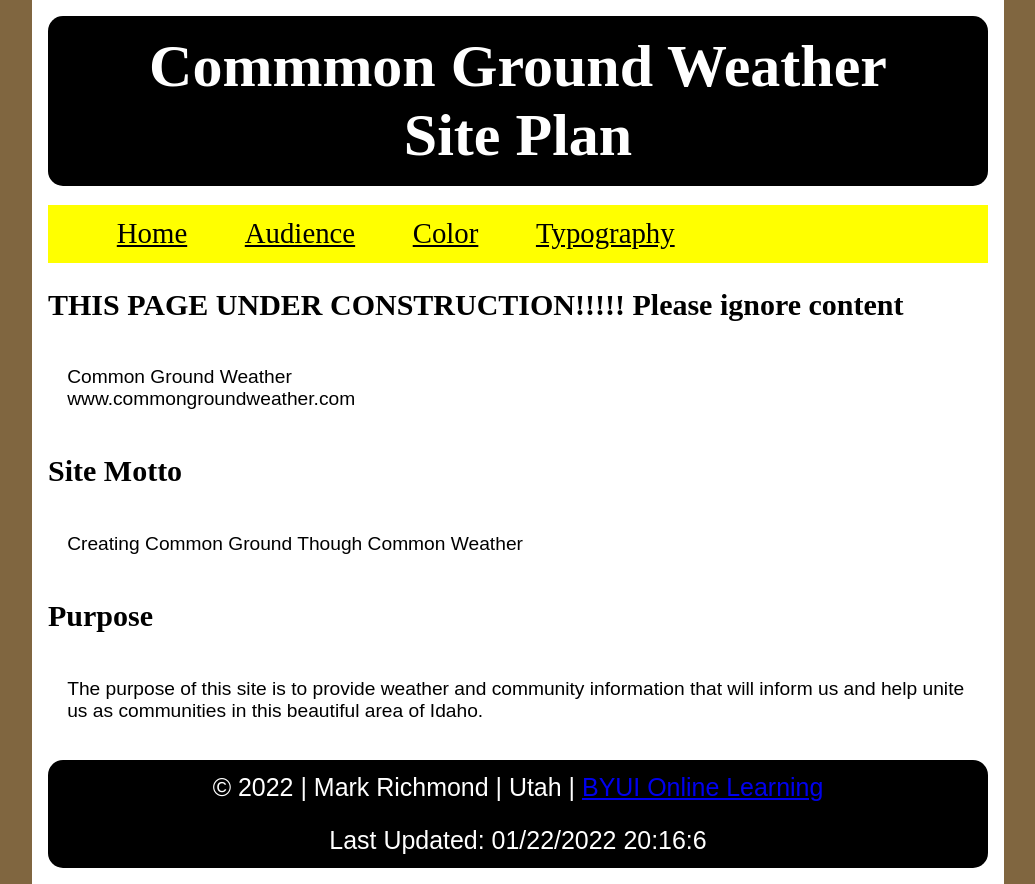
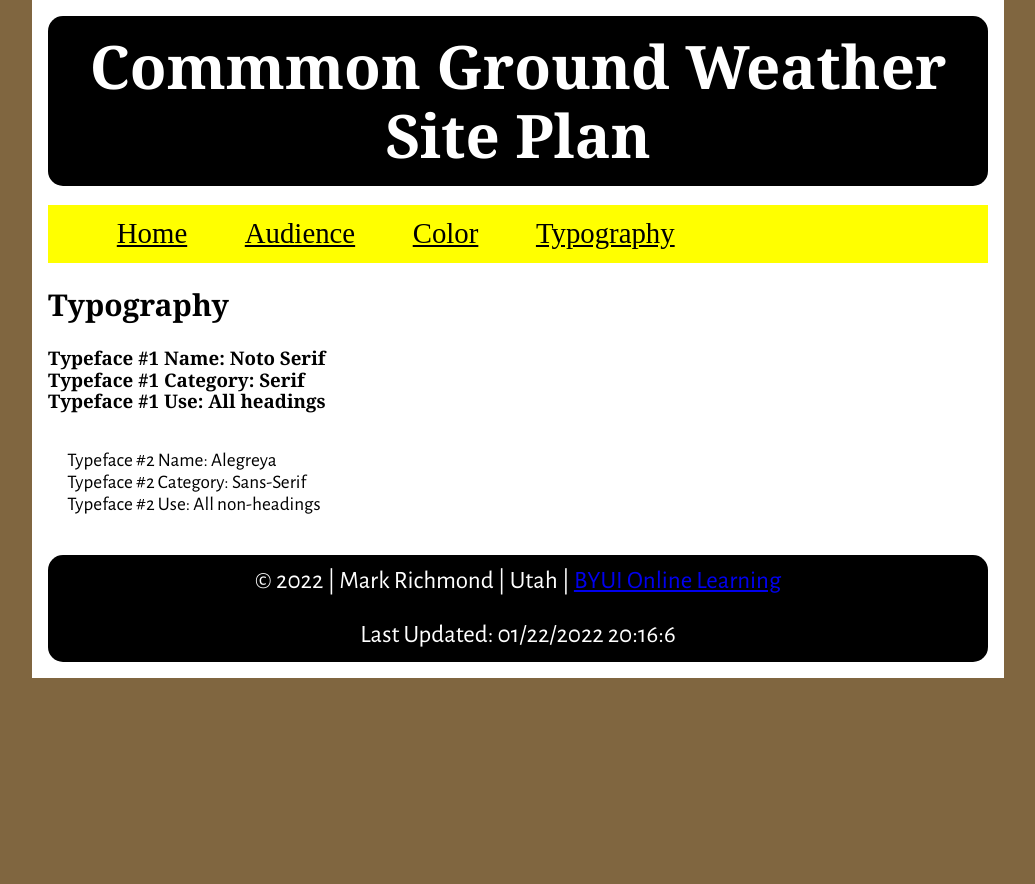
Before and after one commit to rich20053/WDD230, a plain HTML site: page lesson3/typography.html in a window 1280 px wide. Shown: the whole page, without its empty margins (122-1157 px from the left). After the commit the page ends 800 px from the top, so only its background shows below. Drawn offline with nearby package versions, Linux system fonts and the light colour scheme; a web font is replaced by a local one.

Commit message:
Update Typography

```diff
--- a/lesson3/CSS/small.css
+++ b/lesson3/CSS/small.css
@@ -9,15 +9,14 @@ body {
   padding: 1em;
 }
 
-
 h1 {
   margin: 0;
-  font-family: serif;
+  font-family: 'Noto Serif', serif;
   color: white;
 }
 
 h2, h3, h4, h5, h6 {
-  font-family: serif;
+  font-family: 'Noto Serif', serif;
   color: black;
 }
 
@@ -59,8 +58,7 @@ nav a:hover {
 }
 
 p {
-  font-family: sans-serif;
-  color: black;
+  font-family: 'Alegreya Sans', sans-serif;  color: black;
   padding: 1em;
   font-size: 1.2em;
 }
--- a/lesson3/typography.html
+++ b/lesson3/typography.html
@@ -5,8 +5,10 @@
   <meta charset="utf-8">
   <meta name="viewport" content="width=device-width, initial-scale=1">
   <meta name="description" content="Site Plan for Weather Site for Mark Richmond in WDD 230: Web Frontend Development at Brigham Young University - Idaho">
-  <link rel="preconnect" href="https://fonts.gstatic.com">
-  <link href="https://fonts.googleapis.com/css2?family=Holtwood+One+SC&display=swap" rel="stylesheet">
+  <!-- Google Fonts -->
+  <link rel="preconnect" href="https://fonts.googleapis.com">
+  <link rel="preconnect" href="https://fonts.gstatic.com" crossorigin>
+  <link href="https://fonts.googleapis.com/css2?family=Alegreya+Sans&family=Noto+Serif:wght@700&display=swap" rel="stylesheet">  <link rel="stylesheet" href="https://cdnjs.cloudflare.com/ajax/libs/normalize/8.0.1/normalize.min.css">
   <link rel="stylesheet" href="https://cdnjs.cloudflare.com/ajax/libs/normalize/8.0.1/normalize.min.css">
   <link rel="stylesheet" href="./CSS/small.css">
   <link rel="stylesheet" href="./CSS/medium.css">
@@ -21,24 +23,22 @@
   <main>
     <nav>
       <ul>
-        <li><a href="../index.html">Home</a></li>
-        <li><a href="./target-audience.html">Audience</a></li>
+        <li><a href="./index.html">Home</a></li>
+        <li><a href="../target-audience.html">Audience</a></li>
         <li><a href="./color-scheme.html">Color</a></li>
         <li><a href="./typography.html">Typography</a></li>
       </ul>
     </nav>
 
-    <h2>THIS PAGE UNDER CONSTRUCTION!!!!!  Please ignore content</h2>
-    <p>Common Ground Weather<br>
-       www.commongroundweather.com</p>
+    <h2>Typography</h2>
+    <h3>Typeface #1 Name: Noto Serif<br>
+    Typeface #1 Category: Serif<br>
+    Typeface #1 Use: All headings</h3>
 
-    <h2>Site Motto</h2>
-    <p>Creating Common Ground Though Common Weather</p>
+    <p>Typeface #2 Name: Alegreya<br>
+    Typeface #2 Category: Sans-Serif<br>
+    Typeface #2 Use: All non-headings</p>
 
-    <h2>Purpose</h2>
-    <p>The purpose of this site is to provide weather and community
-        information that will inform us and help unite us as communities
-        in this beautiful area of Idaho.</p>
 
   </main>
   <footer>
```
Also changed, not shown: lesson3/color-scheme.html (+9 -7 lines), lesson3/index.html (renamed from lesson3/lesson3.html, +5 -5 lines), lesson3/target-audience.html (+10 -8 lines).
